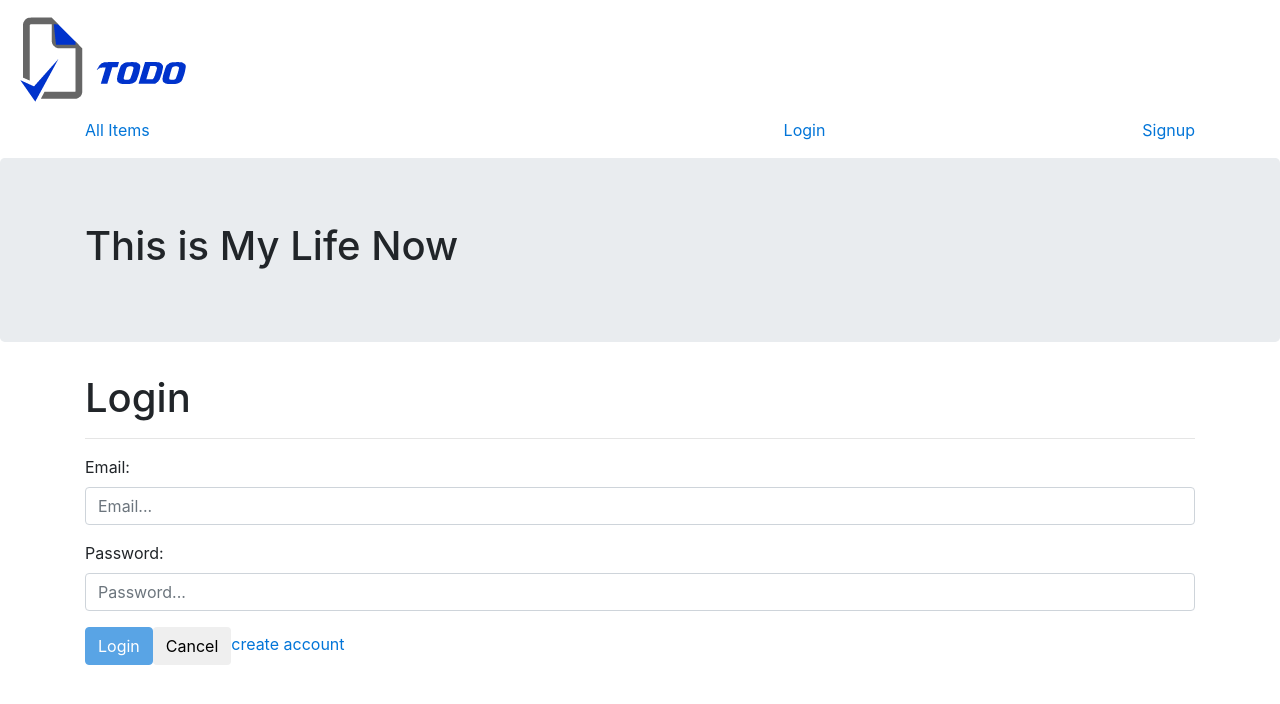
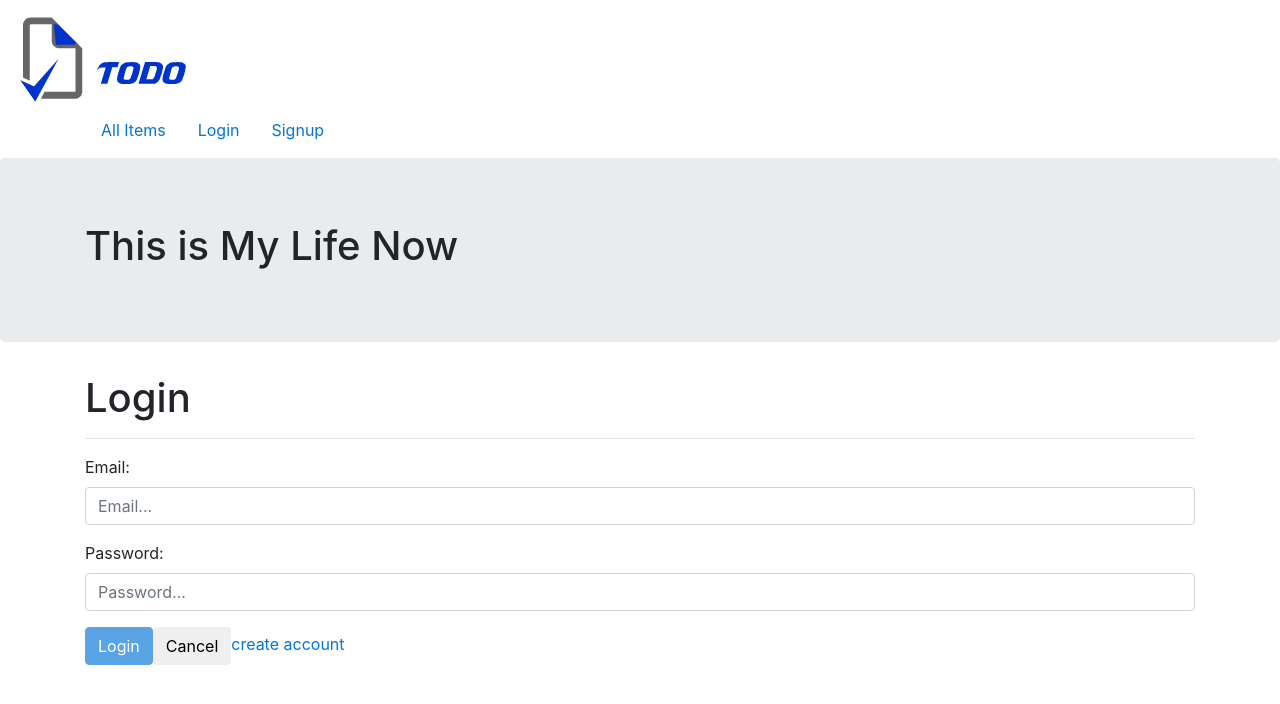
Before and after one commit to martin-d/LibWay, an Angular app: page /login in a window 1280 px wide. Shown: the top 704 px of the page. Built offline with nearby package versions, Linux system fonts and the light colour scheme.

Commit message:
change navbar to fixed top horizontal pills

```diff
--- a/src/app/shared/header/header.component.html
+++ b/src/app/shared/header/header.component.html
@@ -8,20 +8,13 @@
     <a class="navbar-brand" routerLink="/"><img class="navbar-logo" src="./assets/todo_logo.png" alt="Logo"></a>
     <!-- <div [ngbCollapse]="isCollapsed" class="collapse navbar-collapse" id="navbarSupportedContent"> -->
     <div class="container">
-      <ul class="nav navbar-nav">
-      <!-- <ul> -->
+      <ul class="nav nav-pills">
         <li class="nav-item active">
             <a (click)="toggleMenu()" class="nav-link" routerLink="/">All Items</a>
         </li>
-        </ul><ul class="nav navbar-nav">
-        <!-- <li class="nav-item active">
-            <a (click)="toggleMenu()" class="nav-link" routerLink="/unknown">"Unknown"</a>
-        </li> -->
-        </ul><ul class="nav navbar-nav">
         <li class="nav-item active">
             <a (click)="toggleMenu()" class="nav-link" routerLink="/login">Login</a>
         </li>
-        </ul><ul class="nav navbar-nav">
         <li class="nav-item active">
             <a (click)="toggleMenu()" class="nav-link" routerLink="/signup">Signup</a>
         </li>
```
